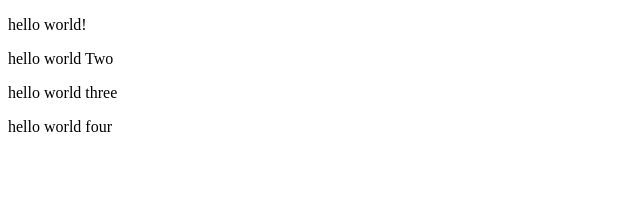
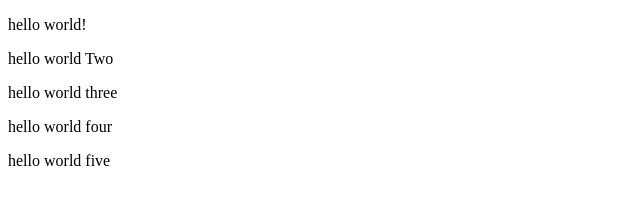
Before and after one commit to Ibn-Adam/greeting, a plain HTML site: page index.html in a window 1280 px wide. Shown: the whole page, without its empty margins (0-640 px from the left). Drawn offline with Linux system fonts and the light colour scheme.

Commit message:
Update index.html

```diff
--- a/index.html
+++ b/index.html
@@ -10,5 +10,6 @@
         <p>hello world Two</p>
         <p>hello world three</p>
         <p>hello world four</p>
+        <p>hello world five</p>
 </body>
 </html>
```
